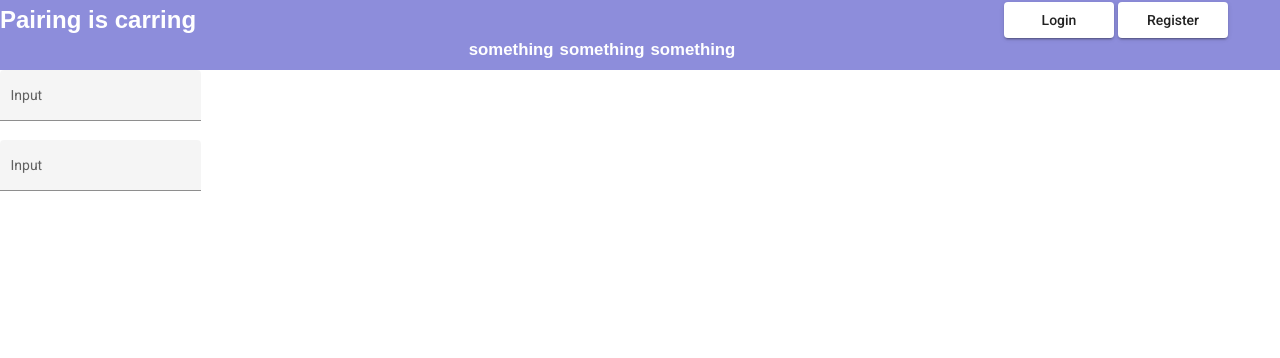
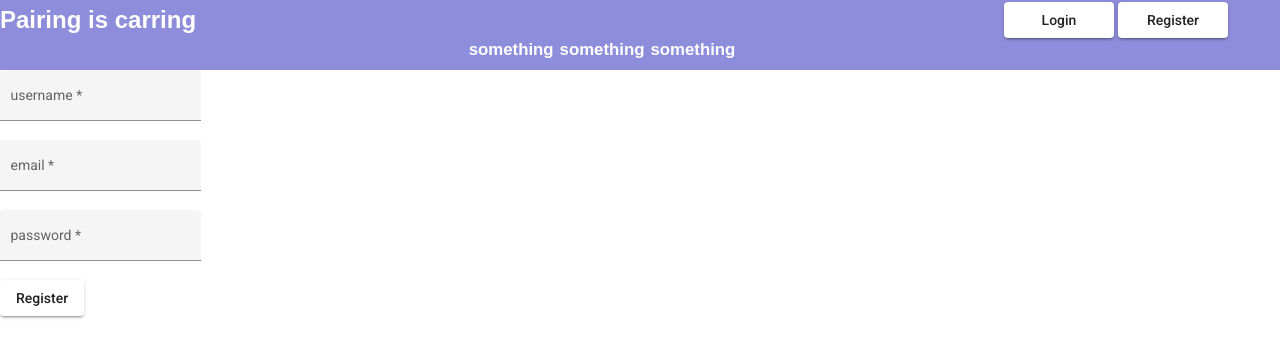
Before and after one commit to ivan4oto/pairing-is-caring, an Angular app: page /register in a window 1280 px wide. Shown: the top 358 px of the page. Built offline with nearby package versions, Linux system fonts and the light colour scheme.

Commit message:
added register service

```diff
--- a/src/app/app.module.ts
+++ b/src/app/app.module.ts
@@ -11,6 +11,7 @@ import { HomeComponent } from './modules/home/home.component';
 import { MatButtonModule } from '@angular/material/button';
 import { MatFormFieldModule } from '@angular/material/form-field';
 import { MatInputModule } from '@angular/material/input';
+import { ReactiveFormsModule } from '@angular/forms';
 
 @NgModule({
   declarations: [
@@ -27,6 +28,7 @@ import { MatInputModule } from '@angular/material/input';
     MatButtonModule,
     MatFormFieldModule,
     MatInputModule,
+    ReactiveFormsModule,
   ],
   providers: [],
   bootstrap: [AppComponent],
--- a/src/app/modules/register/register.component.html
+++ b/src/app/modules/register/register.component.html
@@ -1,9 +1,18 @@
-<mat-form-field appearance="fill">
-  <mat-label>Input</mat-label>
-  <input matInput />
-</mat-form-field>
+<form class="form-container" [formGroup]="registerForm">
+  <mat-form-field appearance="fill">
+    <mat-label>username</mat-label>
+    <input matInput formControlName="username" />
+  </mat-form-field>
 
-<mat-form-field appearance="fill">
-  <mat-label>Input</mat-label>
-  <input matInput />
-</mat-form-field>
+  <mat-form-field appearance="fill">
+    <mat-label>email</mat-label>
+    <input matInput formControlName="email" />
+  </mat-form-field>
+
+  <mat-form-field appearance="fill">
+    <mat-label>password</mat-label>
+    <input matInput formControlName="password" />
+  </mat-form-field>
+
+  <button mat-raised-button (click)="execute()">Register</button>
+</form>
--- a/src/app/modules/register/register.component.scss
+++ b/src/app/modules/register/register.component.scss
@@ -1,4 +1,4 @@
-:host {
+.form-container {
   display: flex;
   flex-direction: column;
   align-items: flex-start;
--- a/src/app/modules/register/register.component.ts
+++ b/src/app/modules/register/register.component.ts
@@ -1,15 +1,28 @@
 import { Component, OnInit } from '@angular/core';
+import { FormControl, FormGroup, Validators } from '@angular/forms';
 
 @Component({
   selector: 'app-register',
   templateUrl: './register.component.html',
-  styleUrls: ['./register.component.scss']
+  styleUrls: ['./register.component.scss'],
 })
 export class RegisterComponent implements OnInit {
-
-  constructor() { }
+  public registerForm!: FormGroup;
+  constructor() {}
 
   ngOnInit(): void {
+    this.buildRegisterForm();
   }
 
+  public buildRegisterForm() {
+    this.registerForm = new FormGroup({
+      username: new FormControl('', [Validators.required]),
+      email: new FormControl('', [Validators.required]),
+      password: new FormControl('', [Validators.required]),
+    });
+  }
+
+  public execute() {
+    console.log(this.registerForm);
+  }
 }
```
Also changed, not shown: src/app/services/register/register.service.ts (added, +18 -0 lines), 1 other file (tests, documents, lock files or other folders).
